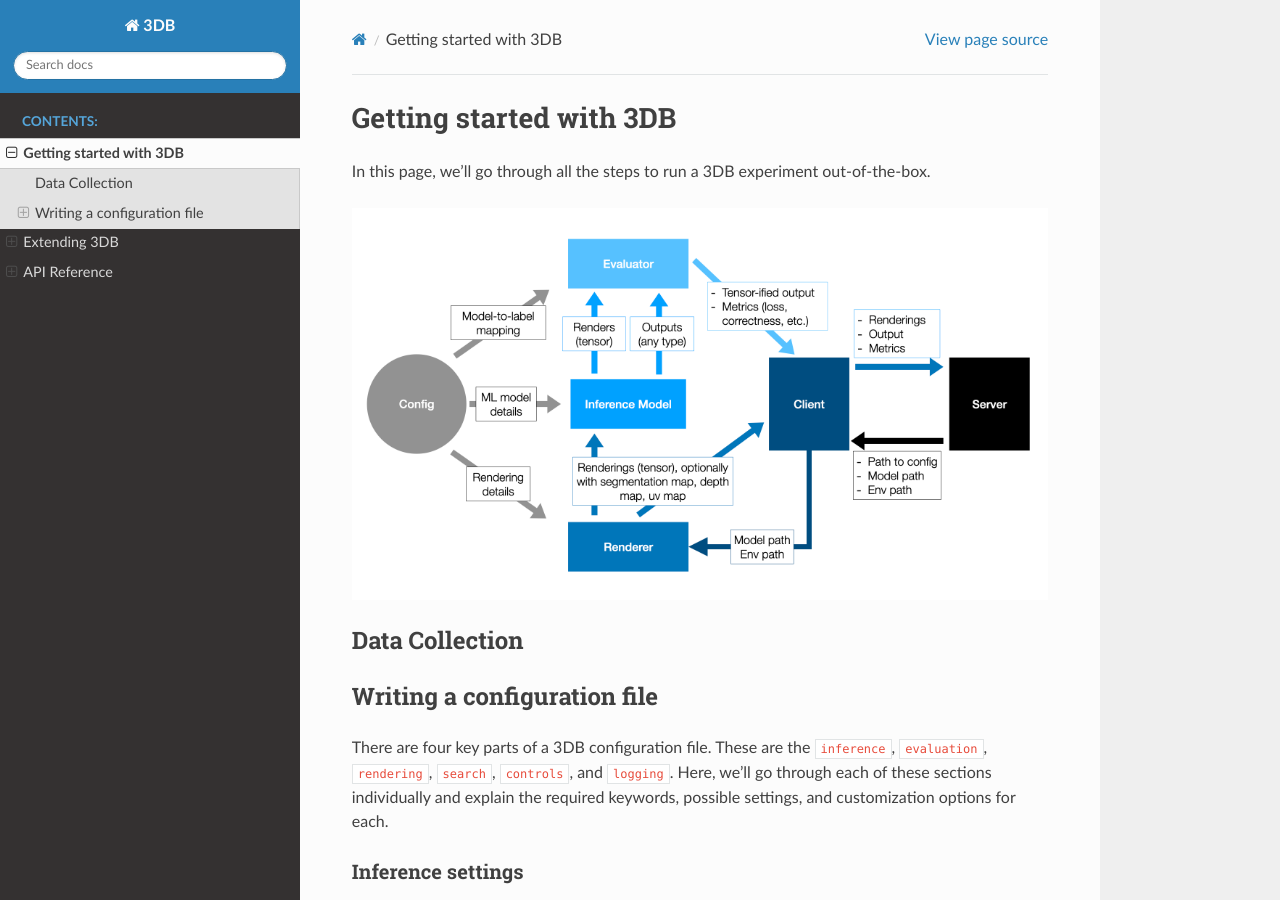
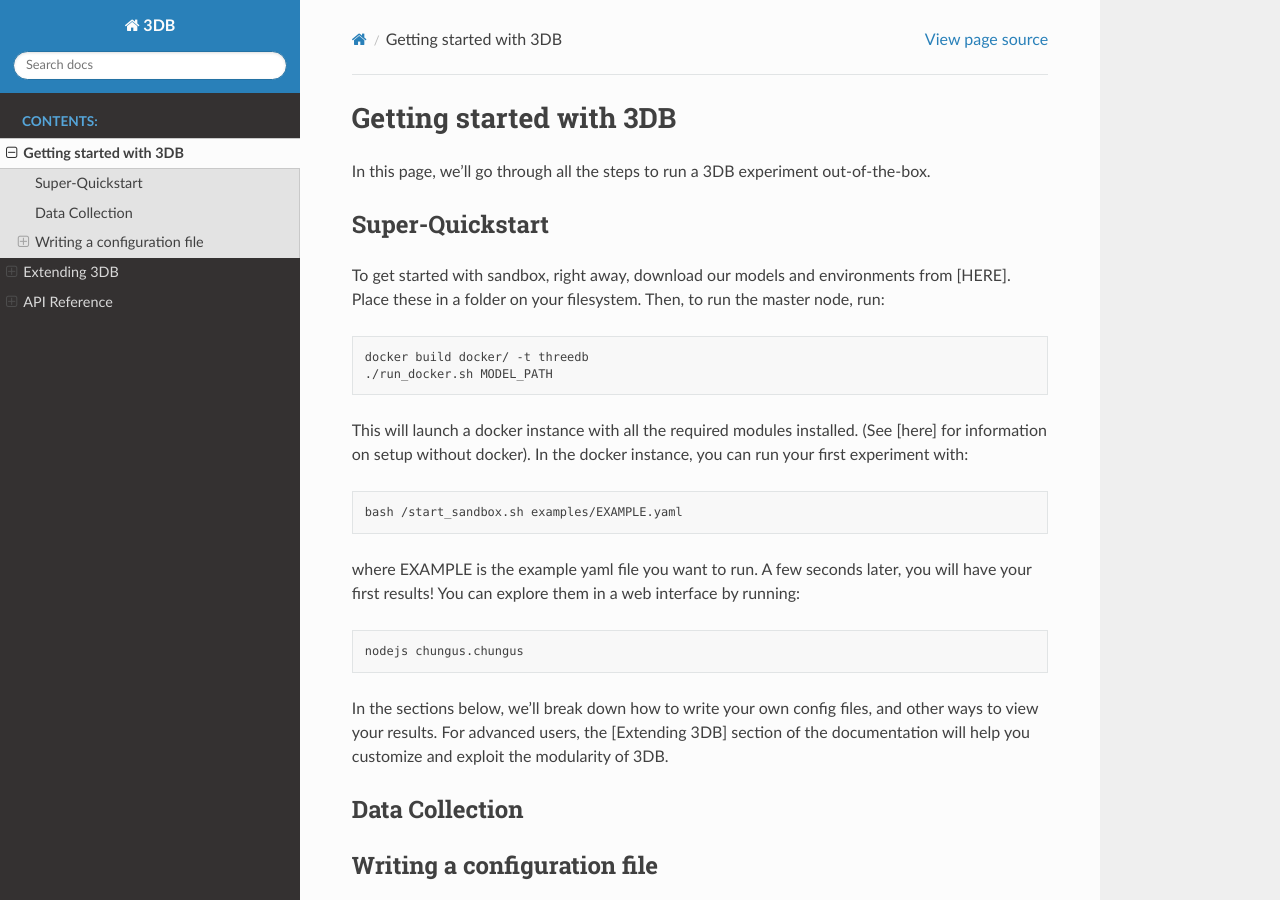
Before and after one commit to 3db/3db, a Sphinx documentation site: the page built from docs/usage/quickstart.rst, in a window 1280 px wide and 900 px high. Built offline with Sphinx 7.4.7 and the Read the Docs theme 2.0.0, drawn with Linux system fonts in a browser that asks for light colours.

Commit message:
about to try something

```diff
--- a/docs/usage/quickstart.rst
+++ b/docs/usage/quickstart.rst
@@ -4,8 +4,38 @@
 In this page, we'll go through all the steps to run a 3DB experiment
 out-of-the-box.
 
-.. image:: /_static/client_side_diagram.png
+Super-Quickstart
+----------------
 
+To get started with sandbox, right away, download our models and environments
+from [HERE]. Place these in a folder on your filesystem. Then, to run the master
+node, run:
+
+.. code-block:: bash
+
+    docker build docker/ -t threedb
+    ./run_docker.sh MODEL_PATH
+
+This will launch a docker instance with all the required modules installed. (See
+[here] for information on setup without docker). In the docker instance, you can
+run your first experiment with:
+
+.. code-block:: bash
+
+    bash /start_sandbox.sh examples/EXAMPLE.yaml
+
+where EXAMPLE is the example yaml file you want to run. A few seconds later, you
+will have your first results! You can explore them in a web interface by
+running:
+
+.. code-block:: bash
+
+    nodejs chungus.chungus
+
+In the sections below, we'll break down how to write your own config files,
+and other ways to view your results. For advanced users, the [Extending 3DB]
+section of the documentation will help you customize and exploit the
+modularity of 3DB.
 
 Data Collection
 ---------------
--- a/requirements.txt
+++ b/requirements.txt
@@ -1,4 +1,5 @@
-torch==1.6.0
+torch==1.7.0
+torchvision
 cox
 robustness
 kornia
@@ -16,3 +17,4 @@
 flask
 flask_cors
 tensorboard
+mathutils
```
Also changed, not shown: docs/api/modules.rst (added, +7 -0 lines), 6 other files.
